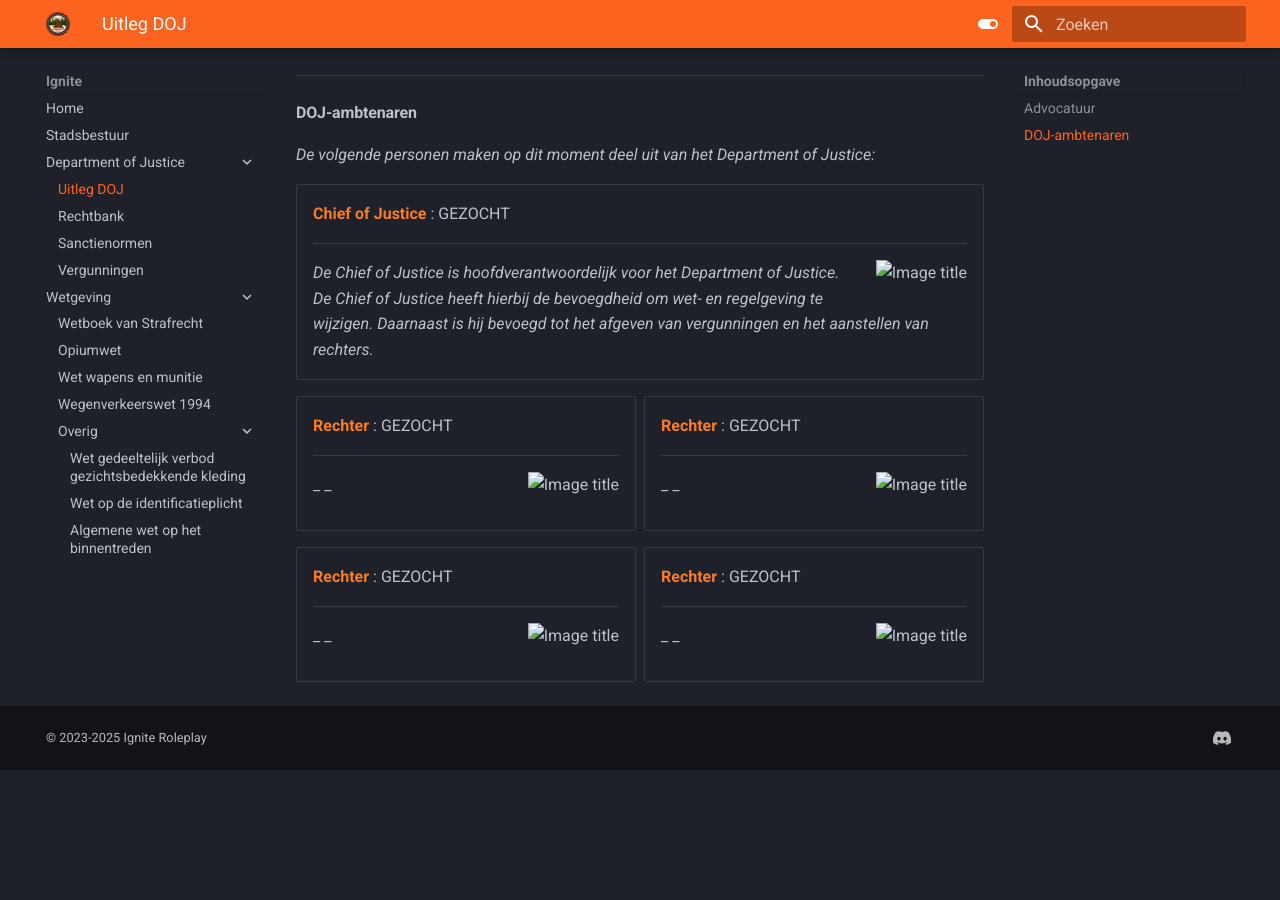
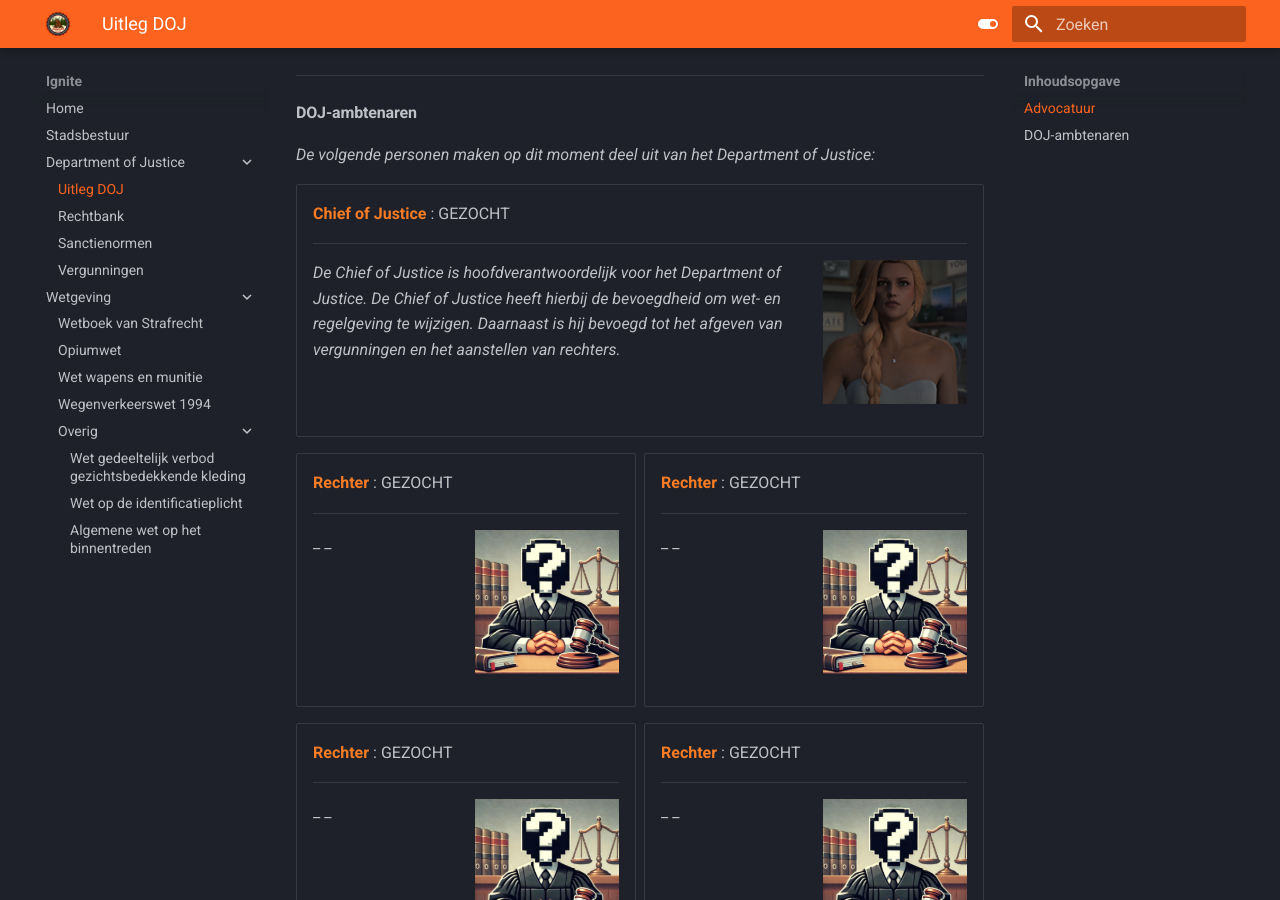
Before and after one commit to NLDenny/wetboek, an MkDocs documentation site: the page built from docs/Department of Justice/doj.md, in a window 1280 px wide and 900 px high, scrolled down 689 px. Built offline with MkDocs 1.6.1 and Material for MkDocs 9.7.7, drawn with Linux system fonts in a browser that asks for light colours; before the commit the page ends 1459 px from its top, so only the background shows below that.

Commit message:
Update doj.md

```diff
--- a/docs/Department of Justice/doj.md
+++ b/docs/Department of Justice/doj.md
@@ -28,7 +28,7 @@ _De volgende personen maken op dit moment deel uit van het Department of Justice
 
     ---
 
-    ![Image title](img/mayor.webp){ align=right }
+    ![Image title](../img/mayor.webp){ align=right }
 
     _De Chief of Justice is hoofdverantwoordelijk voor het Department of Justice. De Chief of Justice heeft hierbij de bevoegdheid om wet- en regelgeving te wijzigen. Daarnaast is hij bevoegd tot het afgeven van vergunningen en het aanstellen van rechters._
 
@@ -41,7 +41,7 @@ _De volgende personen maken op dit moment deel uit van het Department of Justice
 
     ---
 
-    ![Image title](img/rechter.webp){ align=right }
+    ![Image title](../img/rechter.webp){ align=right }
 
     _ _
 
@@ -49,7 +49,7 @@ _De volgende personen maken op dit moment deel uit van het Department of Justice
 
     ---
 
-    ![Image title](img/rechter.webp){ align=right }
+    ![Image title](../img/rechter.webp){ align=right }
 
     _ _
 
@@ -62,7 +62,7 @@ _De volgende personen maken op dit moment deel uit van het Department of Justice
 
     ---
 
-    ![Image title](img/rechter.webp){ align=right }
+    ![Image title](../img/rechter.webp){ align=right }
 
     _ _
 
@@ -70,7 +70,7 @@ _De volgende personen maken op dit moment deel uit van het Department of Justice
 
     ---
 
-    ![Image title](img/rechter.webp){ align=right }
+    ![Image title](../img/rechter.webp){ align=right }
 
     _ _
 
```
